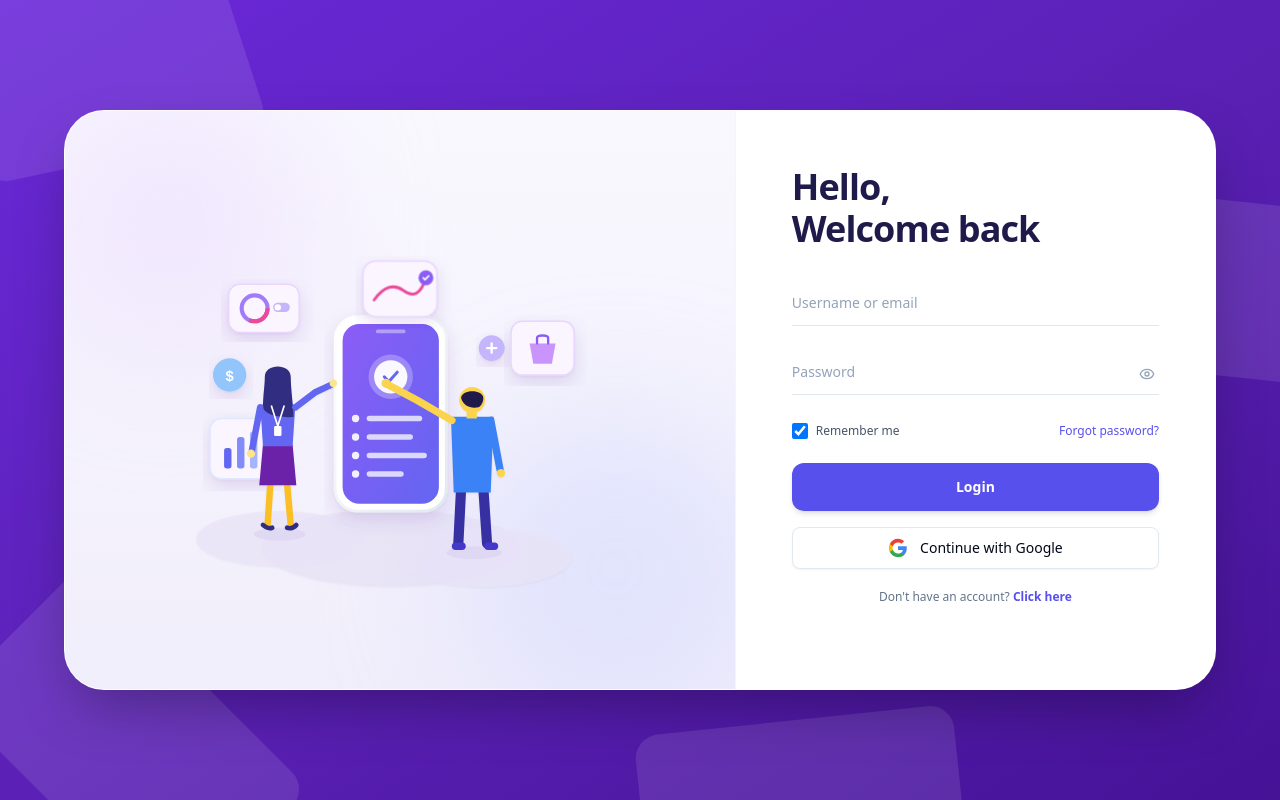
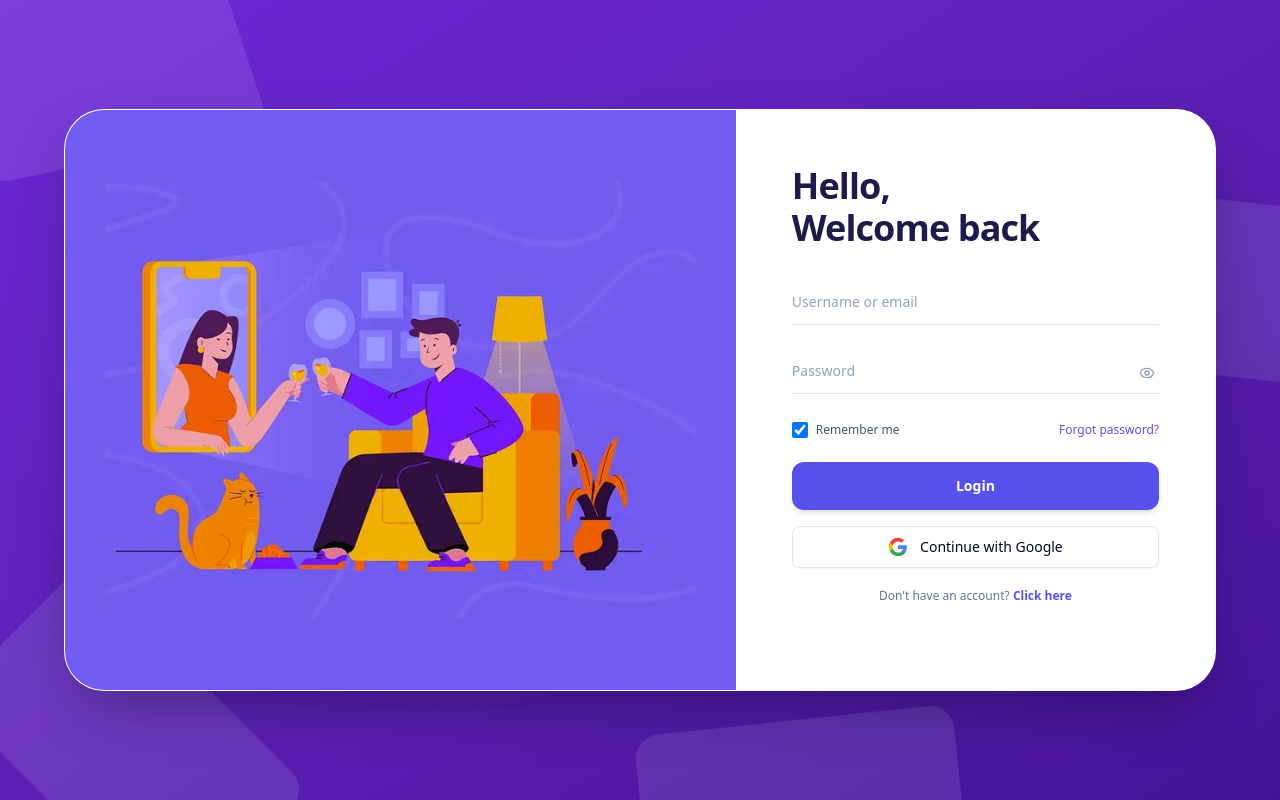
Before and after one commit to SamiumBashir/chattingApp, a Next.js app in the folder client/: page /login in a window 1280 px wide. Built offline with nearby package versions, Linux system fonts and the light colour scheme; no server answers.

Commit message:
feat(ui): update login left illustration with video call artwork

```diff
--- a/client/src/app/(auth)/login/page.tsx
+++ b/client/src/app/(auth)/login/page.tsx
@@ -2,6 +2,7 @@
 
 import React, { useState } from 'react';
 import Link from 'next/link';
+import Image from 'next/image';
 import { useRouter } from 'next/navigation';
 import { useForm } from 'react-hook-form';
 import { zodResolver } from '@hookform/resolvers/zod';
@@ -9,7 +10,6 @@ import { z } from 'zod';
 import { Eye, EyeOff, Loader2 } from 'lucide-react';
 import { useAuthStore } from '@/store/authStore';
 import { GoogleSignInButton } from '@/components/shared/GoogleSignInButton';
-import { IsometricAuthIllustration } from '@/components/illustrations/IsometricAuthIllustration';
 
 const loginSchema = z.object({
   identifier: z.string().min(1, 'Please enter your username or email'),
@@ -49,9 +49,18 @@ export default function LoginPage() {
 
   return (
     <div className="w-full max-w-5xl lg:max-w-6xl bg-white rounded-[2rem] sm:rounded-[2.5rem] shadow-[0_25px_60px_-15px_rgba(0,0,0,0.35)] overflow-hidden grid grid-cols-1 lg:grid-cols-12 border border-white/30 min-h-[580px]">
-      {/* LEFT COLUMN: Isometric 3D Illustration matching reference design */}
-      <div className="hidden lg:flex lg:col-span-7 bg-[#FAFAFE] items-center justify-center relative overflow-hidden border-r border-slate-100/80">
-        <IsometricAuthIllustration />
+      {/* LEFT COLUMN: Vector Chat Illustration requested by user */}
+      <div className="hidden lg:flex lg:col-span-7 bg-[#725CEF] items-center justify-center relative overflow-hidden p-6 lg:p-10 select-none">
+        <div className="relative w-full h-full min-h-[500px] flex items-center justify-center">
+          <Image
+            src="/images/auth-illustration.jpg"
+            alt="Connectly Chat Illustration"
+            fill
+            className="object-contain"
+            priority
+            sizes="(max-width: 1024px) 100vw, 60vw"
+          />
+        </div>
       </div>
 
       {/* RIGHT COLUMN: Clean, Elegant Login Form */}
```
Also changed, not shown: client/public/images/auth-illustration.jpg (added).
